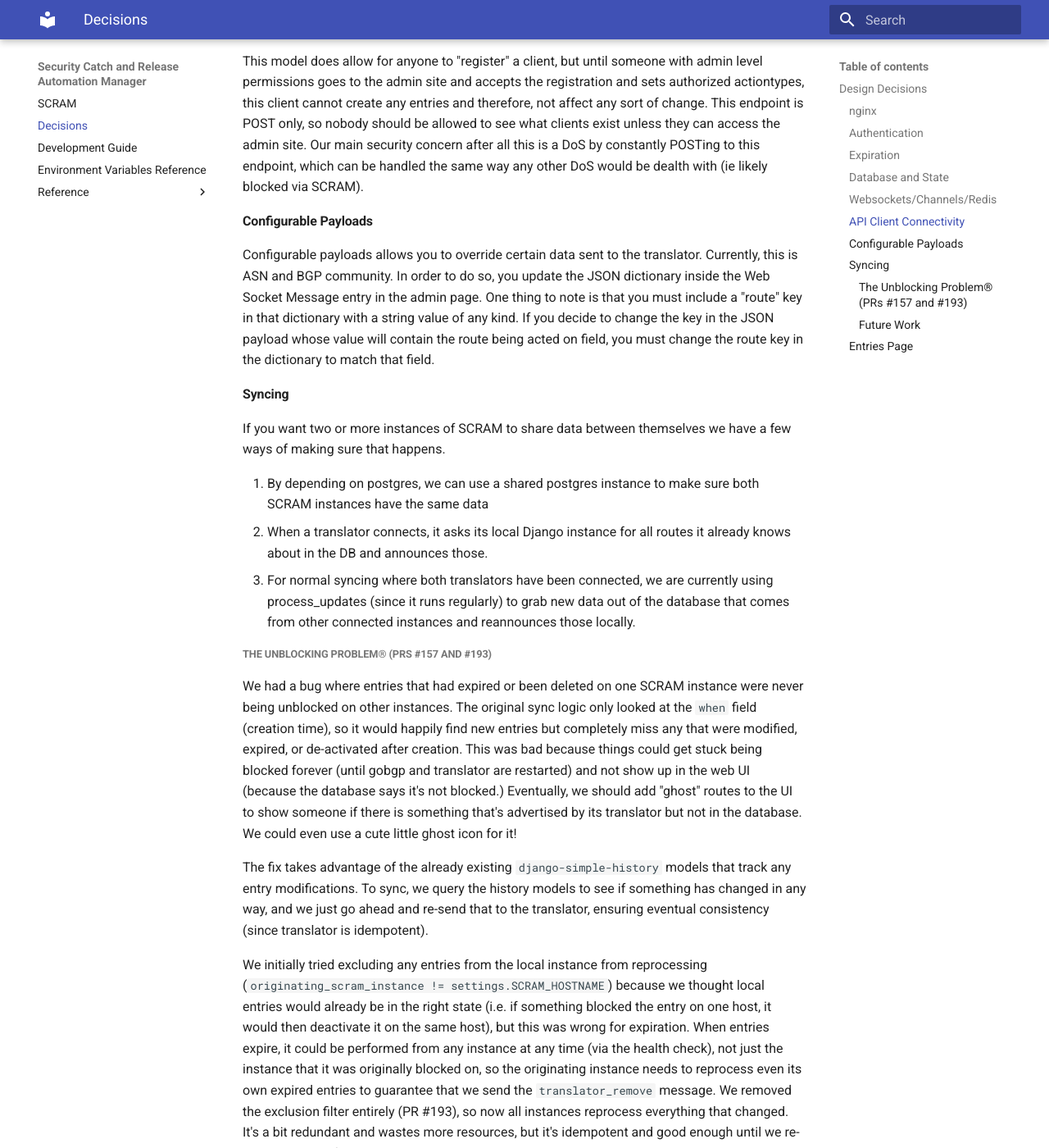
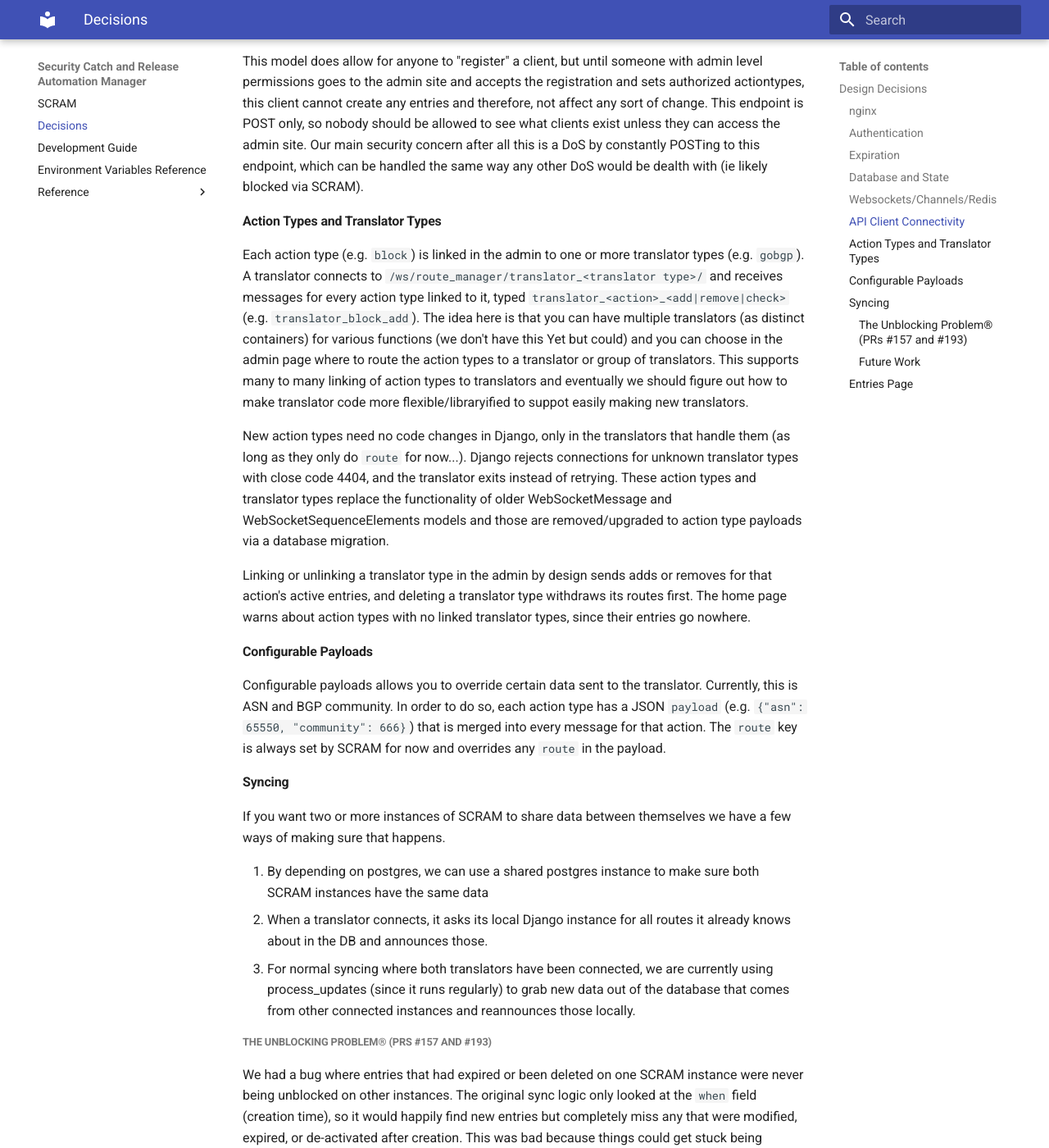
Before and after one commit to esnet-security/SCRAM, an MkDocs documentation site: the page built from docs/decisions.md, in a window 1280 px wide and 1400 px high, scrolled down 1791 px. Shown: the whole window at 82% size. Built offline with MkDocs 1.6.1 and Material for MkDocs 9.7.7, drawn with Linux system fonts in a browser that asks for light colours; some of the changed text lies outside the part shown.

Commit message:
docs(decisions): add note about new translator url structure

```diff
--- a/docs/decisions.md
+++ b/docs/decisions.md
@@ -63,14 +63,20 @@ not affect any sort of change. This endpoint is POST only, so nobody should be a
 they can access the admin site. Our main security concern after all this is a DoS by constantly POSTing to this endpoint,
 which can be handled the same way any other DoS would be dealth with (ie likely blocked via SCRAM).
 
+#### Action Types and Translator Types
+
+Each action type (e.g. `block`) is linked in the admin to one or more translator types (e.g. `gobgp`). A translator connects to `/ws/route_manager/translator_<translator type>/` and receives messages for every action type linked to it, typed `translator_<action>_<add|remove|check>` (e.g. `translator_block_add`). The idea here is that you can have multiple translators (as distinct containers) for various functions (we don't have this Yet but could) and you can choose in the admin page where to route the action types to a translator or group of translators. This supports many to many linking of action types to translators and eventually we should figure out how to make translator code more flexible/libraryified to suppot easily making new translators.
+
+New action types need no code changes in Django, only in the translators that handle them (as long as they only do `route` for now...). Django rejects connections for unknown translator types with close code 4404, and the translator exits instead of retrying. These action types and translator types replace the functionality of older WebSocketMessage and WebSocketSequenceElements models and those are removed/upgraded to action type payloads via a database migration.
+
+Linking or unlinking a translator type in the admin by design sends adds or removes for that action's active entries, and deleting a translator type withdraws its routes first. The home page warns about action types with no linked translator types, since their entries go nowhere.
+
 #### Configurable Payloads
-Configurable payloads allows you to override certain data sent to the translator. Currently, this is ASN and BGP community.
-In order to do so, you update the JSON dictionary inside the Web Socket Message entry in the admin page. One thing to note
-is that you must include a "route" key in that dictionary with a string value of any kind. If you decide to change the
-key in the JSON payload whose value will contain the route being acted on field, you must change the route key in the
-dictionary to match that field.
+
+Configurable payloads allows you to override certain data sent to the translator. Currently, this is ASN and BGP community. In order to do so, each action type has a JSON `payload` (e.g. `{"asn": 65550, "community": 666}`) that is merged into every message for that action. The `route` key is always set by SCRAM for now and overrides any `route` in the payload.
 
 #### Syncing
+
 If you want two or more instances of SCRAM to share data between themselves we have a few ways of making sure that happens.
 
 1. By depending on postgres, we can use a shared postgres instance to make sure both SCRAM instances have the same data
@@ -85,7 +91,7 @@ We had a bug where entries that had expired or been deleted on one SCRAM instanc
 
 The fix takes advantage of the already existing `django-simple-history` models that track any entry modifications. To sync, we query the history models to see if something has changed in any way, and we just go ahead and re-send that to the translator, ensuring eventual consistency (since translator is idempotent).
 
-We initially tried excluding any entries from the local instance from reprocessing (`originating_scram_instance != settings.SCRAM_HOSTNAME`) because we thought local entries would already be in the right state (i.e. if something blocked the entry on one host, it would then deactivate it on the same host), but this was wrong for expiration. When entries expire, it could be performed from any instance at any time (via the health check), not just the instance that it was originally blocked on, so the originating instance needs to reprocess even its own expired entries to guarantee that we send the `translator_remove` message. We removed the exclusion filter entirely (PR #193), so now all instances reprocess everything that changed. It's a bit redundant and wastes more resources, but it's idempotent and good enough until we re-design syncing from the ground up.
+We initially tried excluding any entries from the local instance from reprocessing (`originating_scram_instance != settings.SCRAM_HOSTNAME`) because we thought local entries would already be in the right state (i.e. if something blocked the entry on one host, it would then deactivate it on the same host), but this was wrong for expiration. When entries expire, it could be performed from any instance at any time (via the health check), not just the instance that it was originally blocked on, so the originating instance needs to reprocess even its own expired entries to guarantee that we send the `translator_block_remove` message. We removed the exclusion filter entirely (PR #193), so now all instances reprocess everything that changed. It's a bit redundant and wastes more resources, but it's idempotent and good enough until we re-design syncing from the ground up.
 
 ##### Future Work
 
```
